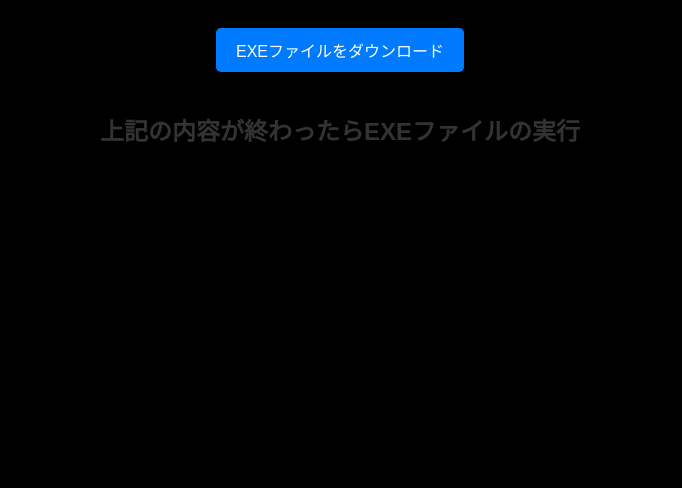
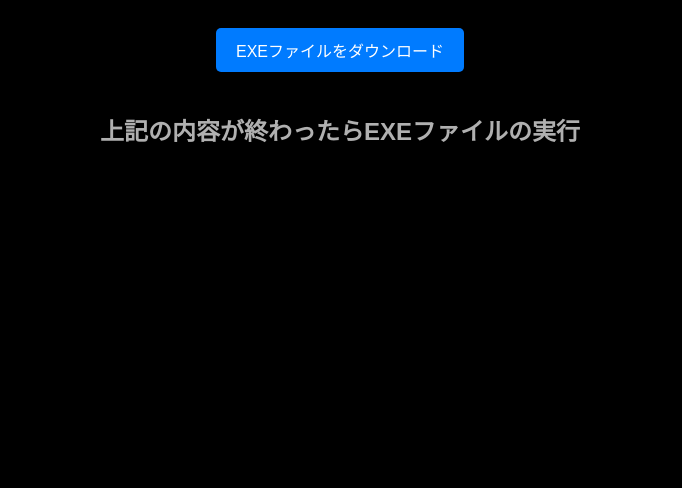
Before and after one commit to shoji1021/TESTHACK, a plain HTML site: page index.html in a window 1280 px wide. Shown: the part 312-800 px from the top of the page, without its empty margins (300-982 px from the left). Drawn offline with Linux system fonts and the light colour scheme.

Commit message:
Change color

```diff
--- a/index.html
+++ b/index.html
@@ -14,6 +14,9 @@
         }
         h1 {
             color: #ff0000;
+        }
+        h2 {
+            color: #b0b0b0;
         }
         a {
             display: inline-block;
```
